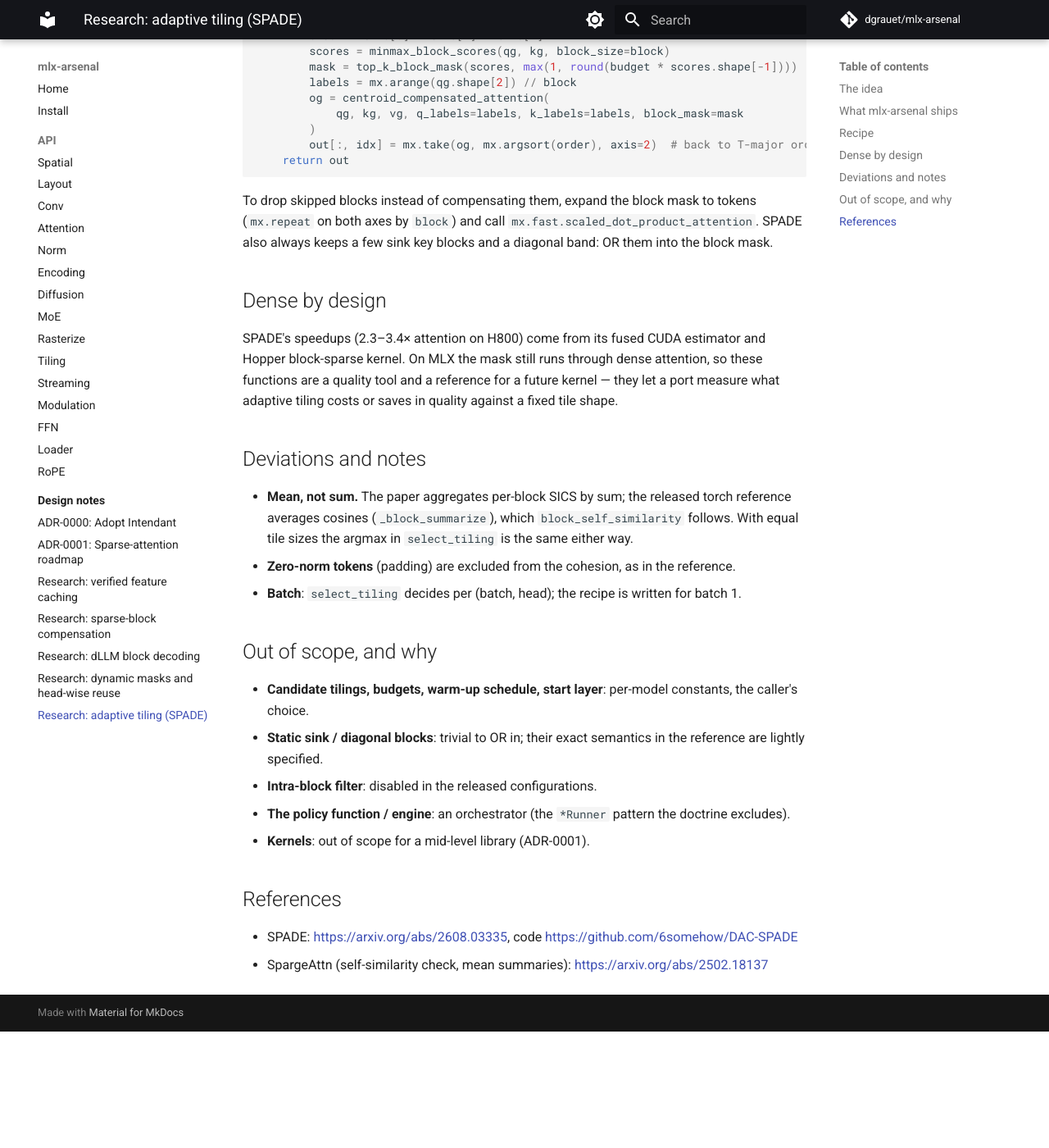
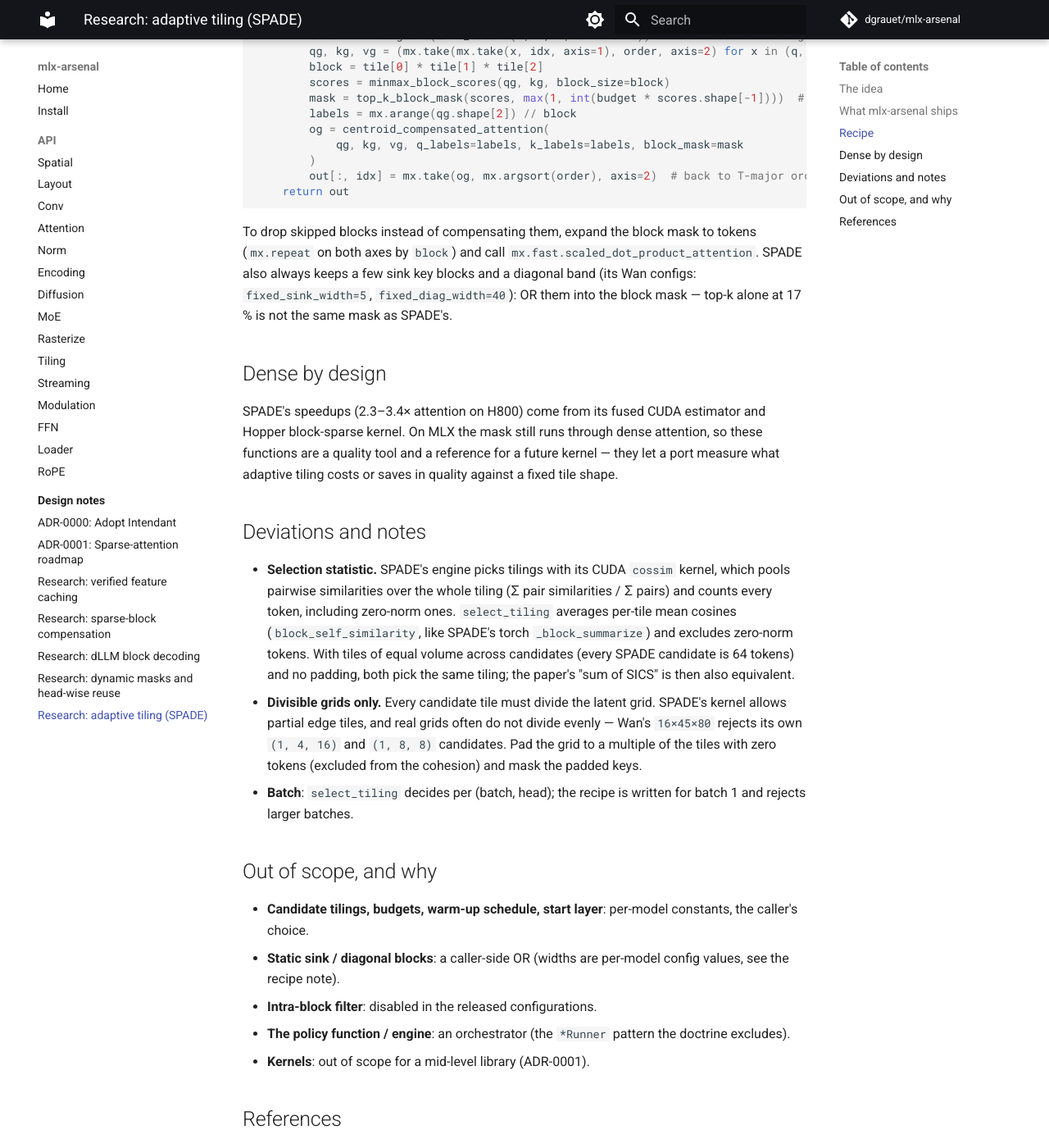
Before and after one commit to dgrauet/mlx-arsenal, an MkDocs documentation site: the page built from docs/research/adaptive-tiling.md, in a window 1280 px wide and 1400 px high, scrolled down 1845 px. Shown: the whole window at 82% size. Built offline with MkDocs 1.6.1 and Material for MkDocs 9.7.7, drawn with Linux system fonts in a browser that asks for light colours; comment, search, counter and statistics services are not loaded; before the commit the page ends 3103 px from its top, so only the background shows below that; some of the changed text lies outside the part shown.

Commit message:
fix(attention): scope the spade recipe and note precisely
- Recipe rejects batch > 1 instead of silently applying batch 0's tiling
  choice to every batch; budget uses floor like SPADE.
- Note: SPADE's engine selects tilings with its CUDA cossim kernel
  (pooled pairs, zero-norm tokens counted) — equivalent to ours only for
  equal tile volumes and no padding; candidate tiles must divide the
  grid (Wan's 16x45x80 rejects SPADE's own candidates: pad and mask);
  sink/diagonal widths from SPADE's configs.
- Module docstring lists the SPADE functions.

Co-Authored-By: Claude Opus 5.5 <noreply@anthropic.com>
Claude-Session: https://claude.ai/code/session_01WpxsXyNmLskVHUCzfNu59g

```diff
--- a/docs/research/adaptive-tiling.md
+++ b/docs/research/adaptive-tiling.md
@@ -64,6 +64,8 @@ from mlx_arsenal.attention import (
 
 def spade_attention(q, k, v, grid, tiles, *, budget=0.17):
     """Per-head adaptive tiling, min/max block estimate, top-k budget, compensated attention."""
+    if q.shape[0] != 1:
+        raise ValueError("this recipe is written for batch 1 (tilings are chosen per batch row)")
     T, H, W = grid
     choice = select_tiling(q, grid, tiles)[0].tolist()  # one tiling index per head
     out = mx.zeros((*q.shape[:3], v.shape[-1]), dtype=q.dtype)
@@ -76,7 +78,7 @@ def spade_attention(q, k, v, grid, tiles, *, budget=0.17):
         qg, kg, vg = (mx.take(mx.take(x, idx, axis=1), order, axis=2) for x in (q, k, v))
         block = tile[0] * tile[1] * tile[2]
         scores = minmax_block_scores(qg, kg, block_size=block)
-        mask = top_k_block_mask(scores, max(1, round(budget * scores.shape[-1])))
+        mask = top_k_block_mask(scores, max(1, int(budget * scores.shape[-1])))  # floor, as SPADE
         labels = mx.arange(qg.shape[2]) // block
         og = centroid_compensated_attention(
             qg, kg, vg, q_labels=labels, k_labels=labels, block_mask=mask
@@ -88,7 +90,9 @@ def spade_attention(q, k, v, grid, tiles, *, budget=0.17):
 To drop skipped blocks instead of compensating them, expand the block mask
 to tokens (`mx.repeat` on both axes by `block`) and call
 `mx.fast.scaled_dot_product_attention`. SPADE also always keeps a few sink
-key blocks and a diagonal band: OR them into the block mask.
+key blocks and a diagonal band (its Wan configs: `fixed_sink_width=5`,
+`fixed_diag_width=40`): OR them into the block mask — top-k alone at 17 % is
+not the same mask as SPADE's.
 
 ## Dense by design
 
@@ -100,21 +104,28 @@ in quality against a fixed tile shape.
 
 ## Deviations and notes
 
-- **Mean, not sum.** The paper aggregates per-block SICS by sum; the released
-  torch reference averages cosines (`_block_summarize`), which
-  `block_self_similarity` follows. With equal tile sizes the argmax in
-  `select_tiling` is the same either way.
-- **Zero-norm tokens** (padding) are excluded from the cohesion, as in the
-  reference.
+- **Selection statistic.** SPADE's engine picks tilings with its CUDA
+  `cossim` kernel, which pools pairwise similarities over the whole tiling
+  (Σ pair similarities / Σ pairs) and counts every token, including
+  zero-norm ones. `select_tiling` averages per-tile mean cosines
+  (`block_self_similarity`, like SPADE's torch `_block_summarize`) and
+  excludes zero-norm tokens. With tiles of equal volume across candidates
+  (every SPADE candidate is 64 tokens) and no padding, both pick the same
+  tiling; the paper's "sum of SICS" is then also equivalent.
+- **Divisible grids only.** Every candidate tile must divide the latent
+  grid. SPADE's kernel allows partial edge tiles, and real grids often do
+  not divide evenly — Wan's `16×45×80` rejects its own `(1, 4, 16)` and
+  `(1, 8, 8)` candidates. Pad the grid to a multiple of the tiles with
+  zero tokens (excluded from the cohesion) and mask the padded keys.
 - **Batch**: `select_tiling` decides per (batch, head); the recipe is
-  written for batch 1.
+  written for batch 1 and rejects larger batches.
 
 ## Out of scope, and why
 
 - **Candidate tilings, budgets, warm-up schedule, start layer**: per-model
   constants, the caller's choice.
-- **Static sink / diagonal blocks**: trivial to OR in; their exact semantics
-  in the reference are lightly specified.
+- **Static sink / diagonal blocks**: a caller-side OR (widths are
+  per-model config values, see the recipe note).
 - **Intra-block filter**: disabled in the released configurations.
 - **The policy function / engine**: an orchestrator (the `*Runner` pattern
   the doctrine excludes).
```
Also changed, not shown: 2 other files.
